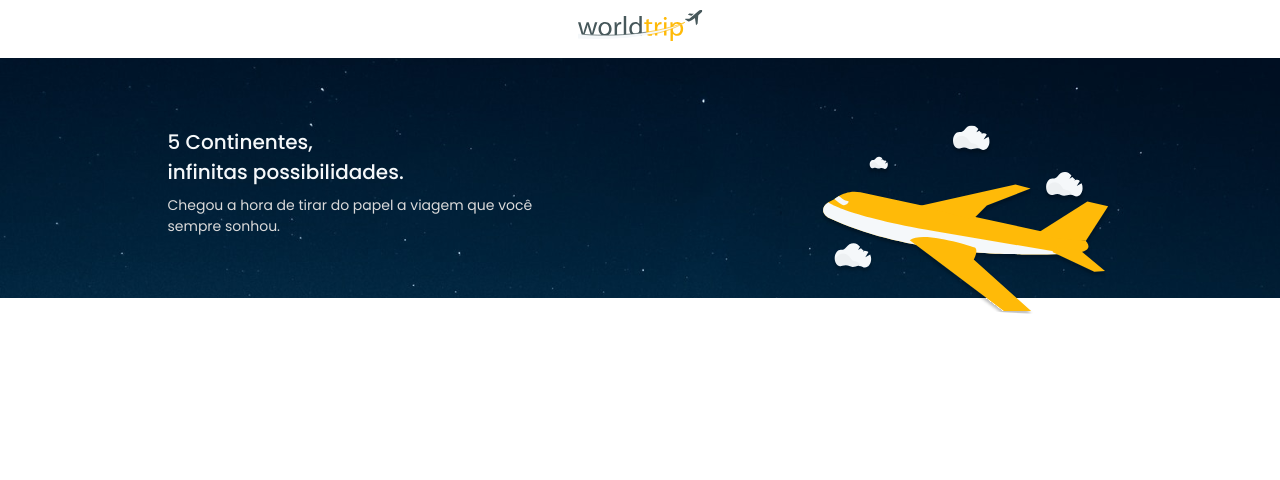
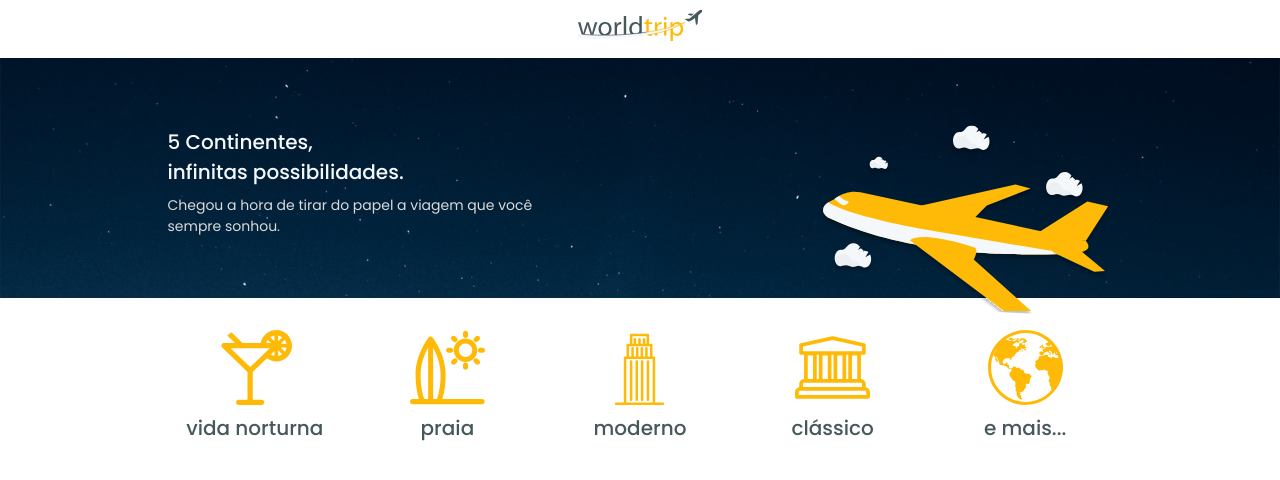
Before and after one commit to thyago608/world-trip, a Next.js app: page / in a window 1280 px wide. Shown: the top 480 px of the page. Built offline with nearby package versions, Linux system fonts and the light colour scheme.

Commit message:
Created Component Categories and Styled

```diff
--- a/src/components/Banner.tsx
+++ b/src/components/Banner.tsx
@@ -12,6 +12,7 @@ export function Banner() {
             as="section"
             backgroundImage={"url('/images/background-desktop.svg')"}
             backgroundRepeat="no-repeat"
+            backgroundSize="cover"
             padding={5}
         >
             <Flex
--- a/src/components/Categorie.tsx
+++ b/src/components/Categorie.tsx
@@ -3,22 +3,31 @@ import { Flex, Text, Image, useBreakpointValue } from "@chakra-ui/react";
 interface CategorieProps {
   icon: string;
   title: string;
+  position: string;
 }
 
-export function Categorie({ icon, title }: CategorieProps) {
+export function Categorie({ icon, title, position }: CategorieProps) {
   const isWideScreen = useBreakpointValue({
     base: false,
     md: false,
     lg: true
   });
 
-  const imageVersion = isWideScreen ? icon : "/images/ellipse.svg";
-  const heightVersion = isWideScreen ? "85px" : 2;
+
+  const imageProps = {
+    src: isWideScreen ? icon : "/images/ellipse.svg",
+    height: isWideScreen ? "75px" : "2",
+  };
 
   return (
-    <Flex>
-      <Image h={heightVersion} src={imageVersion} alt={title} />
-      <Text>{title}</Text>
+    <Flex
+      align="center"
+      flexDir={isWideScreen ? "column" : "row"}
+      gap={2}
+      justify={position}
+    >
+      <Image {...imageProps} alt={title} />
+      <Text fontSize="xl" fontWeight="medium">{title}</Text>
     </Flex>
   );
 }
--- /dev/null
+++ b/src/components/Categories.tsx
@@ -0,0 +1,67 @@
+import { Grid, GridItem, useBreakpointValue } from "@chakra-ui/react";
+import { Categorie } from "components/Categorie";
+
+const categories = [
+    {
+        icon: "/images/cocktail.svg",
+        title: "vida norturna",
+        position: "flex-start"
+    },
+    {
+        icon: "/images/surf.svg",
+        title: "praia",
+        position: "flex-end"
+    },
+    {
+        icon: "/images/building.svg",
+        title: "moderno",
+        position: "flex-start"
+    },
+    {
+        icon: "/images/museum.svg",
+        title: "clássico",
+        position: "flex-end"
+    },
+    {
+        icon: "/images/earth.svg",
+        title: "e mais...",
+        position: "center"
+    },
+];
+
+export function Categories() {
+    const isWideScreen = useBreakpointValue({
+        base: false,
+        md: false,
+        lg: true
+    });
+
+    const gridStyle = {
+        templateColumns: isWideScreen ? 'repeat(5, 1fr)' : 'repeat(2, 1fr)',
+        templateAreas: isWideScreen ? `"item0 item1 item2 item3 item4"` :
+            `"item0 item1"
+             "item2 item3"
+             "item4 item4"`
+    };
+
+    return (
+        <Grid
+            as="section"
+            margin="0 auto"
+            maxW={{ base: "600px", lg: "1000px" }}
+            p={8}
+            gap={27}
+            {...gridStyle}
+        >
+            {categories.map((categorie, index) => (
+                <GridItem key={categorie.title} area={`item${index}`}>
+                    <Categorie
+                        icon={categorie.icon}
+                        title={categorie.title}
+                        position={isWideScreen ? "flex-start" : categorie.position}
+                    />
+                </GridItem>
+            ))}
+        </Grid>
+    );
+}
--- a/src/pages/index.tsx
+++ b/src/pages/index.tsx
@@ -1,6 +1,7 @@
 import Head from "next/head";
 import { Box } from "@chakra-ui/react";
 import { Banner } from "components/Banner";
+import { Categories } from "components/Categories";
 
 export default function Home() {
     return (
@@ -10,6 +11,7 @@ export default function Home() {
             </Head>
             <Box as="main">
                 <Banner />
+                <Categories />
             </Box>
         </>
     );
```
